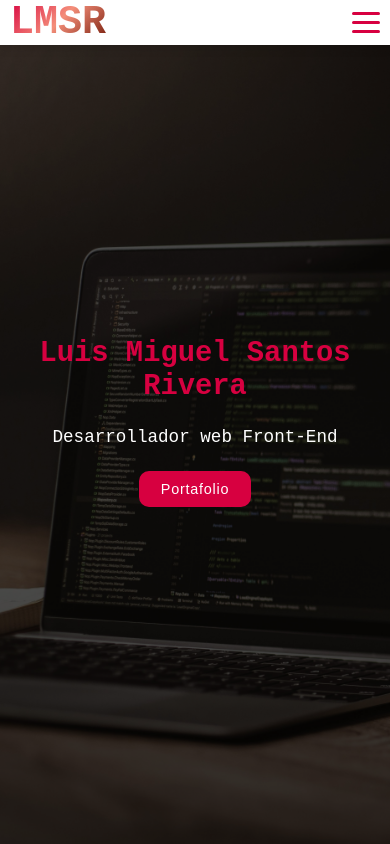
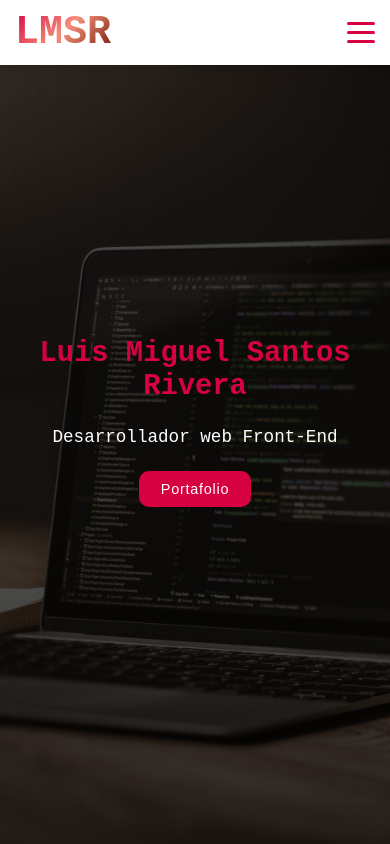
Before and after one commit to LuisSants16/TrabajoIdat-LuisSantosRivera, a plain HTML site: page index.html in a window 390 px wide. Shown: the top 844 px of the page. Drawn offline with Linux system fonts and the light colour scheme.

Commit message:
proyecto update 1

```diff
--- a/style.css
+++ b/style.css
@@ -312,7 +312,7 @@ body{
 @media (max-width: 768px) {
 
     .container_header{
-        padding: 0 10px;
+        padding: 10px 15px;
     }
 
     .menu_icon {
```
Also changed, not shown: img/EstructuraWeb.jfif (added).
